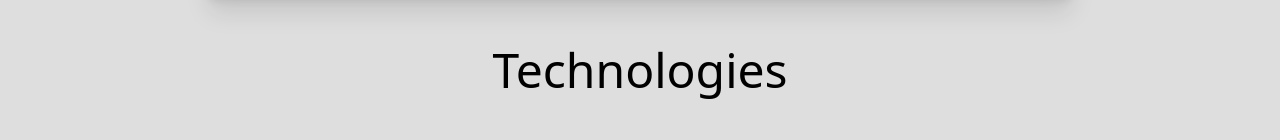
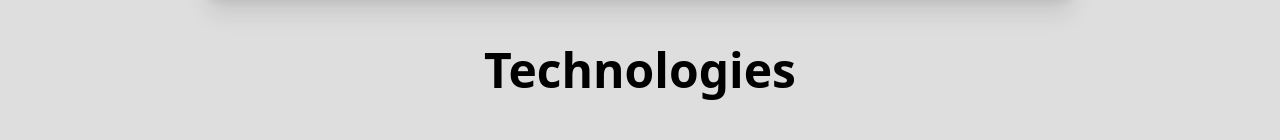
Before and after one commit to Leo-Cata/portfolio, a React (Vite) app: page /en/ in a window 1280 px wide. Shown: the part 770-910 px from the top of the page. Built offline with nearby package versions, Linux system fonts and the light colour scheme.

Commit message:
techs title small css fix

```diff
--- a/src/components/Techs.tsx
+++ b/src/components/Techs.tsx
@@ -89,7 +89,7 @@ const Techs = () => {
 
   return (
     <div className="mt-12 ">
-      <h4 className="pb-12 text-center text-3xl dark:text-white lg:text-5xl">
+      <h4 className="pb-12 text-center text-3xl font-semibold dark:text-white lg:text-5xl">
         {lang === "en" ? "Technologies" : "Tecnologías"}
       </h4>
       <div className=" grid gap-4 sm:grid-cols-2 lg:grid-cols-3">
```
